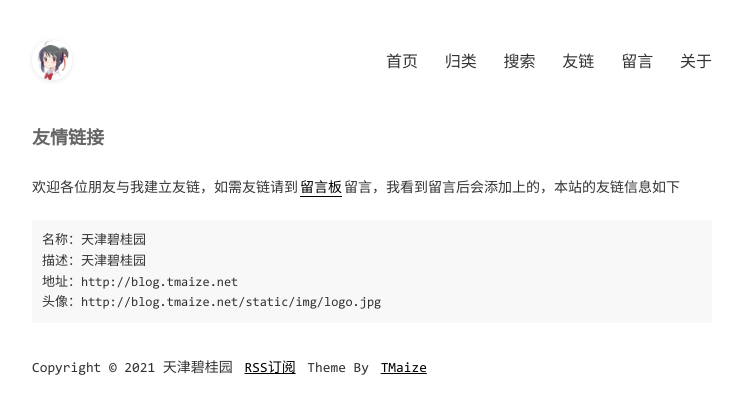
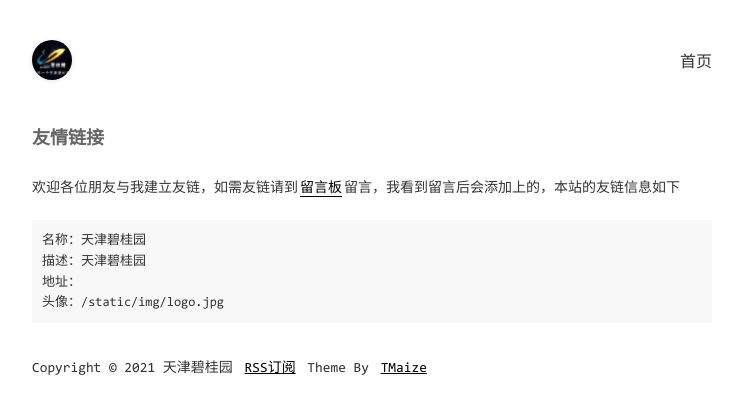
Before and after one commit to tjbiguiyuan/tjbiguiyuan.github.io, a Jekyll site: the page built from pages/links.md, in a window 1280 px wide. Shown: the top 414 px of the page, without its empty margins (268-1011 px from the left). Built offline with Jekyll 4.4.1, drawn with Linux system fonts in a browser that asks for light colours; part of the change alters nothing that is shown.

Commit message:
change setting

```diff
--- a/_config.yml
+++ b/_config.yml
@@ -17,26 +17,26 @@ exclude: ['CNAME', 'README.md', 'LICENSE', '_site', 'dist', 'Gemfile', 'Gemfile.
 
 # 域名配置
 # baseurl配置,如果网站部署在根目录下的其他目录中，请设置为 /目录名
-domainUrl: 'http://blog.tmaize.net'
+#domainUrl: 'http://blog.tmaize.net'
 baseurl: ''
 
 # 吐个槽地址，会在chat页面中重定向到该地址
-tucaoUrl: https://support.qq.com/product/86335
+#tucaoUrl: https://support.qq.com/product/86335
 
 # 菜单
 menu:
   - title: 首页
     url: /
-  - title: 归类
-    url: /pages/categories.html
-  - title: 搜索
-    url: /pages/search.html
-  - title: 友链
-    url: /pages/links.html
-  - title: 留言
-    url: /pages/chat.html
-  - title: 关于
-    url: /pages/about.html
+#  - title: 归类
+#    url: /pages/categories.html
+#  - title: 搜索
+#    url: /pages/search.html
+#  - title: 友链
+#    url: /pages/links.html
+#  - title: 留言
+#    url: /pages/chat.html
+#  - title: 关于
+#    url: /pages/about.html
 
 # 点击页面文字冒出特效,不需要请设置为false
 extClickEffect: true
```
Also changed, not shown: favicon.ico, logo.jpg (added), static/img/favicon.ico, static/img/logo.jpg, static/img/logo.png.
